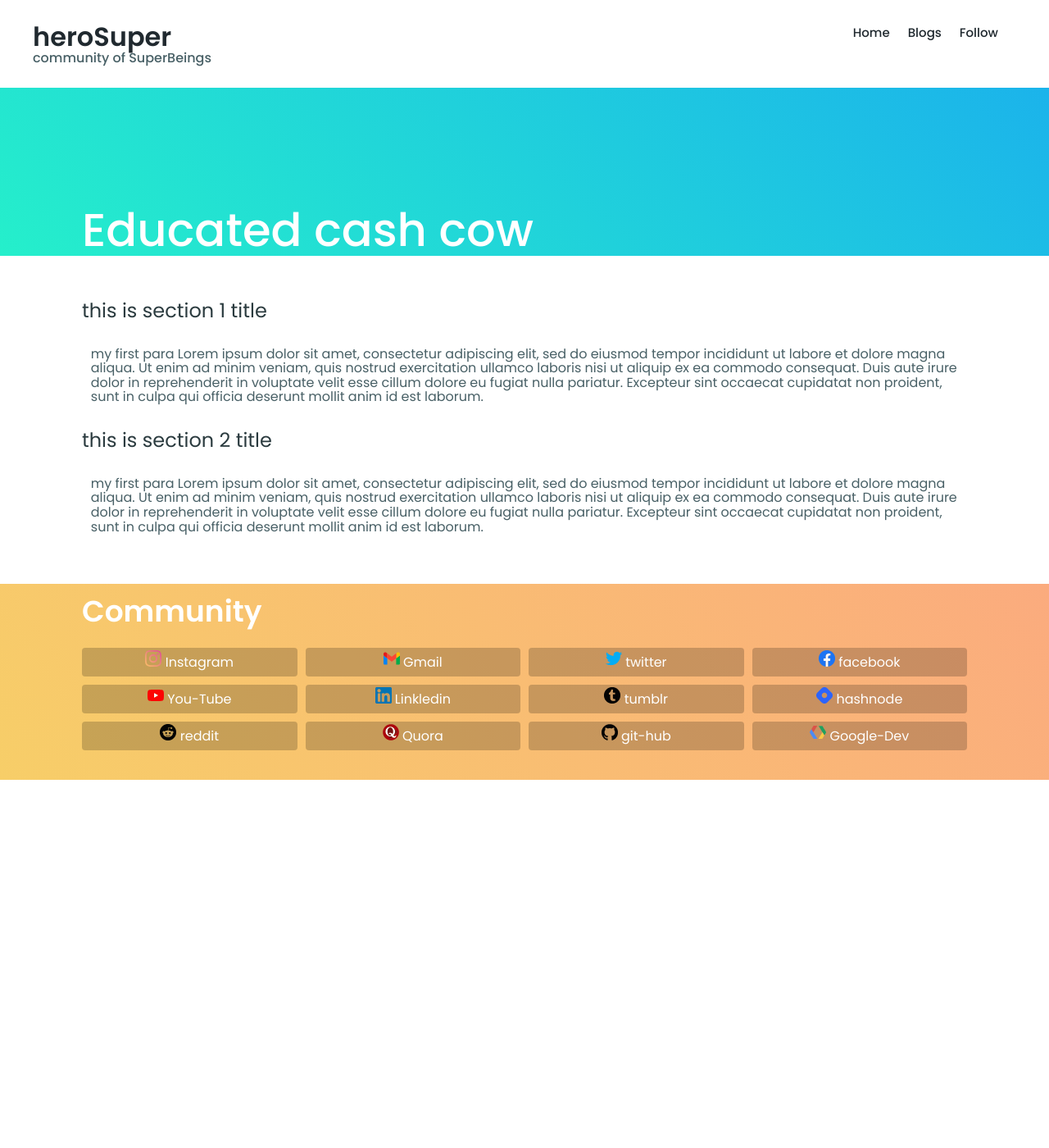
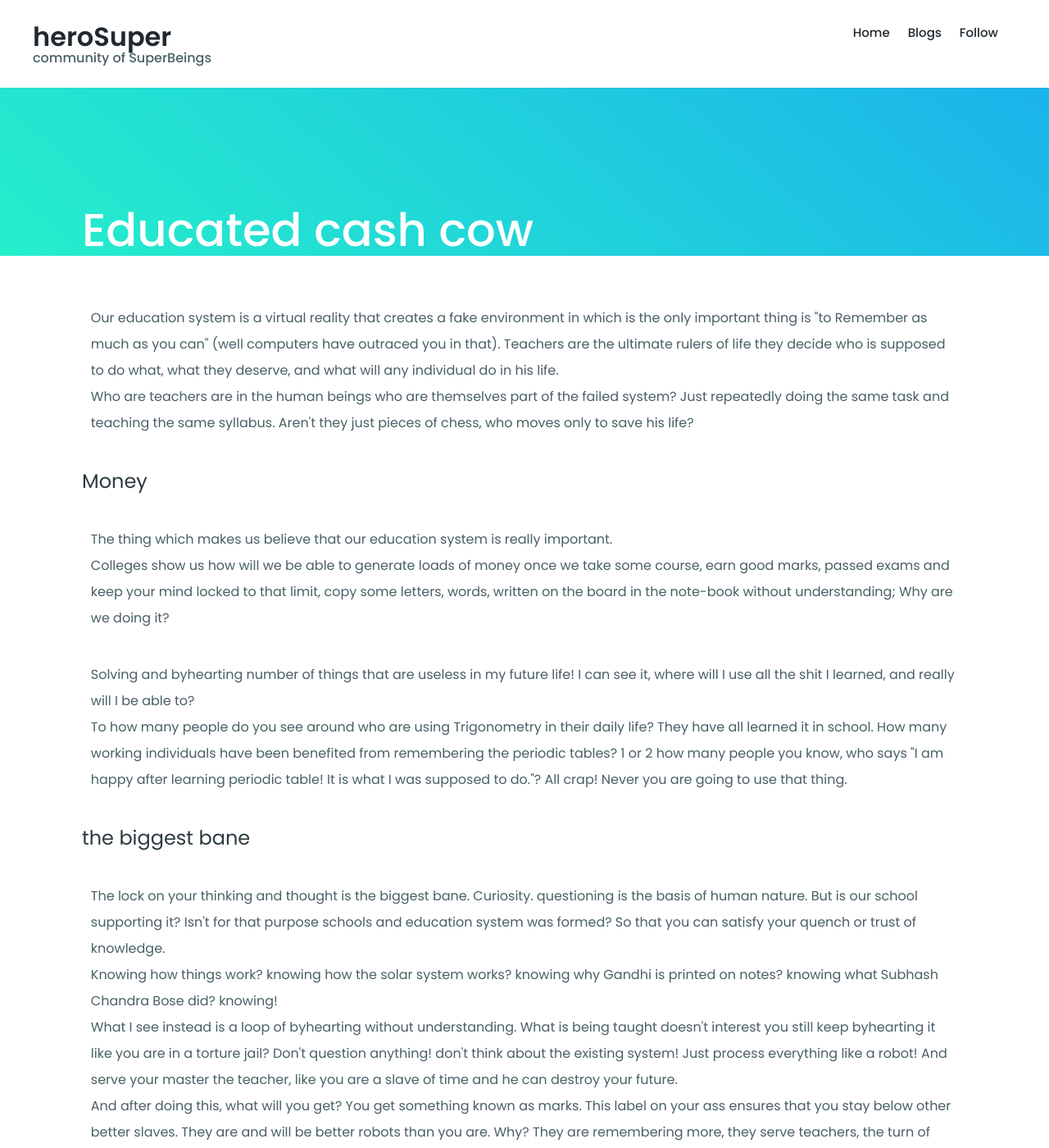
Before and after one commit to pawar41/heroSuper, a Jekyll site: the page built from _posts/2022-03-23-educated-cash-cows.md, in a window 1280 px wide and 1400 px high. Shown: the whole window at 82% size. Built offline with Jekyll 4.4.1, drawn with Linux system fonts in a browser that asks for light colours; some of the changed text lies outside the part shown.

Commit message:
added blog 2

```diff
--- a/_layouts/blog.html
+++ b/_layouts/blog.html
@@ -66,7 +66,7 @@
         </div>
 
         <div class="blog">
-            <div class="container_max blog__limiter">
+            <div style="line-height: 2;" class="container_max blog__limiter">
 
                 {{page.content}}
             </div>
--- a/_posts/2022-03-23-educated-cash-cows.md
+++ b/_posts/2022-03-23-educated-cash-cows.md
@@ -3,18 +3,69 @@
 layout: blog
 ---
 
-<h2> this is section 1 title </h2>
 <p class="blog__list">
-    my first para Lorem ipsum dolor sit amet, consectetur adipiscing elit, sed do eiusmod tempor incididunt ut labore et dolore magna
-    aliqua. Ut enim ad minim veniam, quis nostrud exercitation ullamco laboris nisi ut aliquip ex ea commodo consequat. Duis
-    aute irure dolor in reprehenderit in voluptate velit esse cillum dolore eu fugiat nulla pariatur. Excepteur sint
-    occaecat cupidatat non proident, sunt in culpa qui officia deserunt mollit anim id est laborum.
+Our education system is a virtual reality that creates a fake environment in which is the only important thing is "to Remember as much as you can" (well computers have outraced you in that). Teachers are the ultimate rulers of life they decide who is supposed to do what, what they deserve, and what will any individual do in his life.
+<br>
+Who are teachers are in the human beings who are themselves part of the failed system?
+Just repeatedly doing the same task and teaching the same syllabus.
+Aren't they just pieces of chess, who moves only to save his life?
 </p>
 
-<h2> this is section 2 title </h2>
+<h2> Money </h2>
 <p class="blog__list">
-    my first para Lorem ipsum dolor sit amet, consectetur adipiscing elit, sed do eiusmod tempor incididunt ut labore et dolore magna
-    aliqua. Ut enim ad minim veniam, quis nostrud exercitation ullamco laboris nisi ut aliquip ex ea commodo consequat. Duis
-    aute irure dolor in reprehenderit in voluptate velit esse cillum dolore eu fugiat nulla pariatur. Excepteur sint
-    occaecat cupidatat non proident, sunt in culpa qui officia deserunt mollit anim id est laborum.
+The thing which makes us believe that our education system is really important.
+<br>
+Colleges show us how will we be able to generate loads of money once we take some course, earn good marks, passed exams and keep your mind locked to that limit, copy some letters, words, written on the board in the note-book without understanding;
+Why are we doing it?
 </p>
+<p class="blog__list">
+Solving and byhearting number of things that are useless in my future life! I can see it, where will I use all the shit I learned, and really will I be able to?
+<br>
+To how many people do you see around who are using Trigonometry in their daily life? They have all learned it in school.
+How many working individuals have been benefited from remembering the periodic tables?  1 or 2 how many people you know, who says "I am happy after learning periodic table! It is what I was supposed to do."? All crap! Never you are going to use that thing.
+</p>
+
+<h2>the biggest bane</h2>
+<p class="blog__list">
+The lock on your thinking and thought is the biggest bane.  Curiosity. questioning is the basis of human nature. But is our school supporting it? Isn't for that purpose schools and education system was formed?
+So that you can satisfy your quench or trust of knowledge.
+<br>
+Knowing how things work? knowing how the solar system works? knowing why Gandhi is printed on notes? knowing what Subhash Chandra Bose did? knowing!
+<br>
+What I see instead is a loop of byhearting without understanding.
+What is being taught doesn't interest you still keep byhearting it like you are in a torture jail?
+Don't question anything! don't think about the existing system!  Just process everything like a robot!
+And serve your master the teacher, like you are a slave of time and he can destroy your future.
+<br>
+And after doing this, what will you get? You get something known as marks. This label on your ass ensures that you stay below other better slaves.
+They are and will be better robots than you are. Why?
+They are remembering more,
+they serve teachers,
+the turn of their questioning mind,
+they cry and do everything that the system forces them to do!
+</p>
+
+<h2> Compulsary BS </h2>
+<p class="blog__list">
+We just had our PCB designing workshop. And it was compulsory! Why? Dono. It wasted the whole day and complete energy drain; taking away my life. Anyways, how many students are capable of making PCB after the workshop? Maybe 3 or 4 out of 83!
+<br>
+I want to become a software developer; will it help in my field? No! not at all.  That made me pay compulsory, stay compulsory, don't are silly questions they say! Silly? My foot! Why was that workshop compulsory? I won't attend either any workshop or a class which I don't interest in. I don't want to learn something useless, meaningless and I don't want to learn from someone, who is trying to control my thinking!
+</p>
+
+<h2> The life of slave</h2>
+<p class="blog__list">
+I bet my soul, that every single follower of a teacher, who works just for Marks and gets his ass bitten if his curiosity struck him; will be the servant or slave in his upcoming life doing some shitty job!
+He will work for money his entire life and will never understand that he is a speck of life coma who wasted himself to mimic the machine. Just knock on so-called toppers 20% of the class and ask them "Are you happy with your life?"
+Surprisingly 18 of 20 will say yes! If you ask the same question to remaining 80% of the class in the future; they will regret it and they will regret it hard!
+<br>
+They spend their life doing something that their brains didn't like, they were always average; so was their job and so was their life.
+The majority of these people will spend their life trading time for money and I know for sure that the money they earned will never be enough. Because they will also have an average income and do the turn of work, as they struggle in their jobs. Lack of interest leads to a lack of motivation to do work.
+<br>
+</p>
+
+<h2>
+The choice is yours stay average like a Slave; <br>
+or explore the world like a king, <br>
+ free from all limitations, <br>
+doing what your Minds interest lies in.
+</h2>
```
